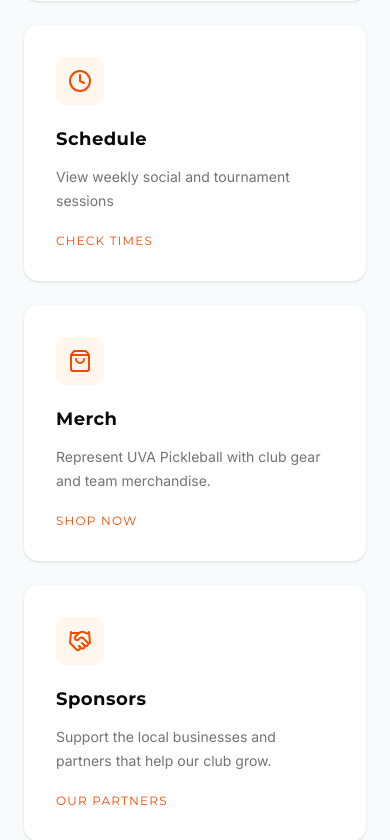
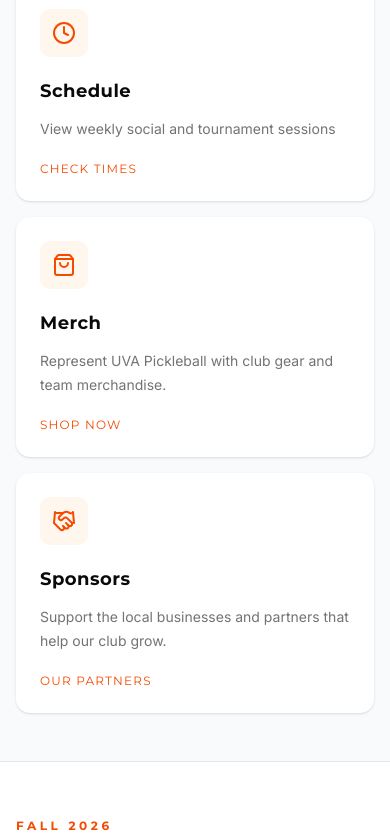
Before and after one commit to Chrisstruong/UVA-Pickleball, a Next.js app: page / in a window 390 px wide. Shown: the part 1245-2085 px from the top of the page. Built offline with nearby package versions, Linux system fonts and the light colour scheme.

Commit message:
Add mobile responsive to featurecard

```diff
--- a/src/components/home/FeatureCards.tsx
+++ b/src/components/home/FeatureCards.tsx
@@ -2,7 +2,6 @@
 
 import Link from "next/link";
 import { useRouter } from "next/navigation";
-
 import {
   CalendarDays,
   Clock,
@@ -54,27 +53,23 @@ export default function FeatureCards() {
         behavior: "smooth",
         block: "start",
       });
-
       return;
     }
 
     router.push("/");
   };
 
+  const cardClass =
+    "group min-h-[190px] rounded-xl bg-white p-6 text-left shadow-sm transition-all duration-300 hover:-translate-y-2 hover:shadow-xl sm:min-h-[210px] sm:p-7 lg:min-h-[220px] lg:p-8";
+
   return (
     <section className="border-y bg-slate-50">
-      <div className="mx-auto grid max-w-7xl gap-6 px-6 py-16 sm:grid-cols-2 lg:grid-cols-4">
+      <div className="mx-auto grid max-w-7xl gap-4 px-4 py-12 sm:grid-cols-2 sm:gap-6 sm:px-6 sm:py-14 lg:grid-cols-4 lg:py-16">
         {features.map((feature) => {
           const Icon = feature.icon;
 
-          if (feature.title === "Sponsors") {
-            return (
-              <button
-                key={feature.title}
-                type="button"
-                onClick={handleSponsorClick}
-                className="group min-h-[220px] rounded-xl bg-white p-8 text-left shadow-sm transition-all duration-300 hover:-translate-y-2 hover:shadow-xl"
-              >
+          const content = (
+            <>
               <div className="mb-5 flex h-12 w-12 items-center justify-center rounded-lg bg-orange-50 text-orange-600 transition group-hover:scale-110">
                 <Icon size={24} />
               </div>
@@ -90,6 +85,18 @@ export default function FeatureCards() {
               <p className="font-heading mt-5 text-xs uppercase tracking-widest text-orange-600">
                 {feature.action}
               </p>
+            </>
+          );
+
+          if (feature.title === "Sponsors") {
+            return (
+              <button
+                key={feature.title}
+                type="button"
+                onClick={handleSponsorClick}
+                className={cardClass}
+              >
+                {content}
               </button>
             );
           }
@@ -98,23 +105,9 @@ export default function FeatureCards() {
             <Link
               key={feature.title}
               href={feature.href}
-              className="group min-h-[220px] rounded-xl bg-white p-8 shadow-sm transition-all duration-300 hover:-translate-y-2 hover:shadow-xl"
+              className={cardClass}
             >
-              <div className="mb-5 flex h-12 w-12 items-center justify-center rounded-lg bg-orange-50 text-orange-600 transition group-hover:scale-110">
-                <Icon size={24} />
-              </div>
-
-              <h3 className="font-heading text-lg font-bold tracking-wide">
-                {feature.title}
-              </h3>
-
-              <p className="mt-3 text-sm leading-6 text-muted-foreground">
-                {feature.description}
-              </p>
-
-              <p className="font-heading mt-5 text-xs uppercase tracking-widest text-orange-600">
-                {feature.action}
-              </p>
+              {content}
             </Link>
           );
         })}
```
Lines whose indentation alone changed are shown as unchanged.
